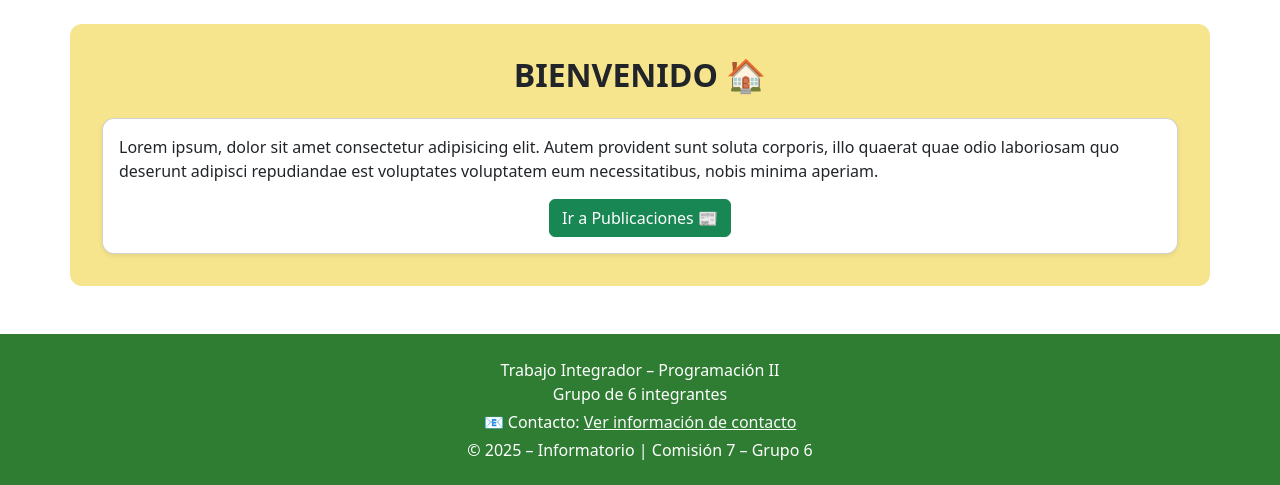
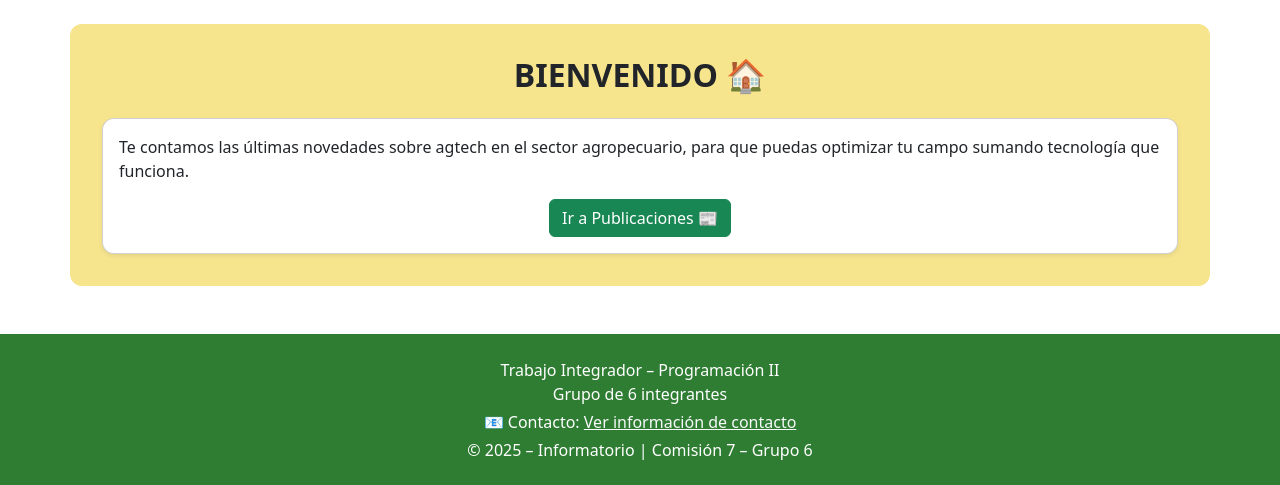
Before and after one commit to Dexter662/Grupo6-Etapa2-Com7-Proyecto-Final, a Django app: page / in a window 1280 px wide. Shown: the part 56-541 px from the top of the page. Run offline with Django 5.2, Linux system fonts and the light colour scheme.

Commit message:
Mejora visual en la página de inicio

```diff
--- a/templates/inicio.html
+++ b/templates/inicio.html
@@ -13,9 +13,8 @@
 <div class="card shadow-sm">
     <div class="card-body">
         <p class="card-text">
-            Lorem ipsum, dolor sit amet consectetur adipisicing elit. Autem provident sunt soluta corporis,
-            illo quaerat quae odio laboriosam quo deserunt adipisci repudiandae est voluptates voluptatem eum
-            necessitatibus, nobis minima aperiam.
+            Te contamos las últimas novedades sobre agtech en el sector agropecuario,
+            para que puedas optimizar tu campo sumando tecnología que funciona.
         </p>
 
         <div class="text-center mt-3">
```
